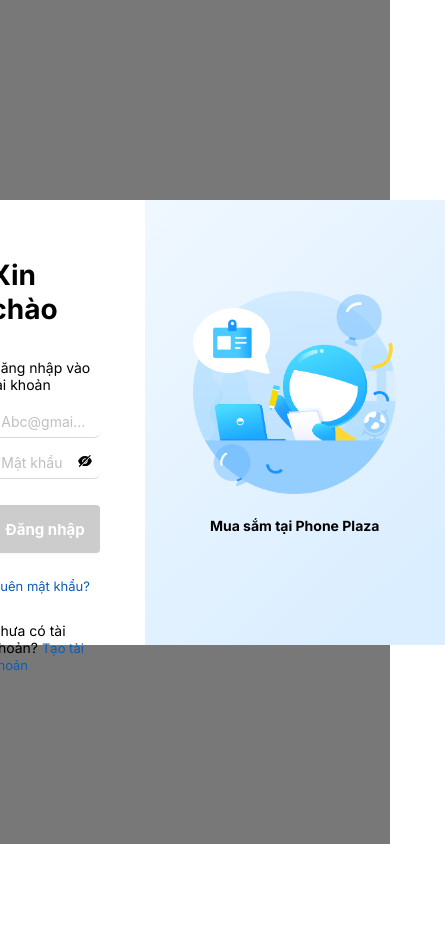
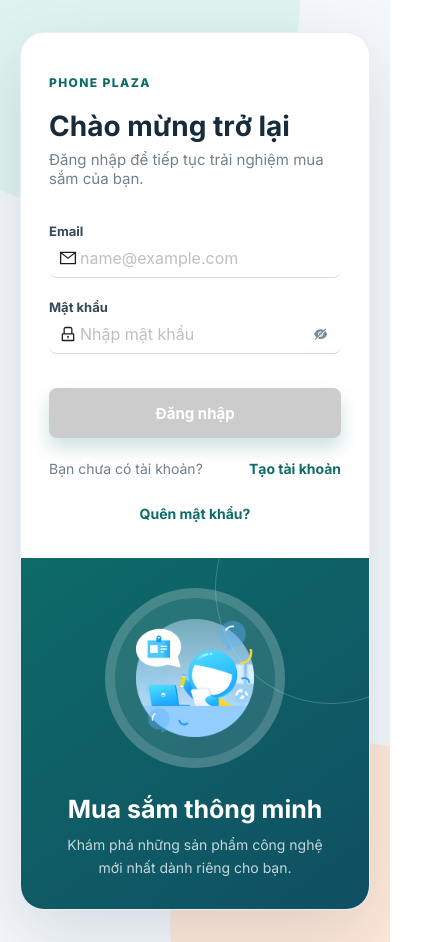
Before and after one commit to quangngo1122/mobile-shop, a React (Create React App) app in the folder frontend/: page /sign-in in a window 390 px wide. Shown: the whole page, 445 px wide, since content can reach past the window. Before the commit the page ends 844 px from the top, so only its background shows below. Built offline with nearby package versions, Linux system fonts and the light colour scheme.

Commit message:
feat(signIn): thay đổ toàn bội giao diện trang đăng nhập hiện đại hơn, responsive thay cho giao diện cũ đã lỗi thời

```diff
--- a/frontend/src/pages/SignInPage/SignInPage.jsx
+++ b/frontend/src/pages/SignInPage/SignInPage.jsx
@@ -1,5 +1,17 @@
 import React, { useEffect, useState } from "react";
 import {
+  BrandDescription,
+  BrandEyebrow,
+  BrandMark,
+  BrandTitle,
+  FieldGroup,
+  FieldLabel,
+  FormFooter,
+  FormSubtitle,
+  FormTitle,
+  PasswordField,
+  SignInCard,
+  SignInPageWrapper,
   WrapperContainerLeft,
   WrapperContainerRight,
   WrapperTextLight,
@@ -8,7 +20,12 @@
 import ButtonComponent from "../../components/ButtonComponent/ButtonComponent";
 import imageLogin from "../../assets/images/logo-login.png";
 import { Image } from "antd";
-import { EyeFilled, EyeInvisibleFilled } from "@ant-design/icons";
+import {
+  EyeFilled,
+  EyeInvisibleFilled,
+  LockOutlined,
+  MailOutlined,
+} from "@ant-design/icons";
 import { useLocation, useNavigate } from "react-router-dom";
 import * as UserService from "../../services/UserService";
 import { useMutationHooks } from "../../hooks/useMutationHook";
@@ -69,52 +86,47 @@
     });
   };
   return (
-    <div
-      style={{
-        display: "flex",
-        alignItems: "center",
-        justifyContent: "center",
-        background: "rgb(0, 0, 0, 0.53)",
-        height: "100vh",
-      }}
-    >
-      <div
-        style={{
-          width: "800px",
-          height: "445px",
-          borderRadius: "6px",
-          background: "#fff",
-          display: "flex",
-        }}
-      >
+    <SignInPageWrapper>
+      <SignInCard>
         <WrapperContainerLeft>
-          <h1>Xin chào</h1>
-          <p>Đăng nhập vào tài khoản</p>
+          <BrandEyebrow>Phone Plaza</BrandEyebrow>
+          <FormTitle>Chào mừng trở lại</FormTitle>
+          <FormSubtitle>
+            Đăng nhập để tiếp tục trải nghiệm mua sắm của bạn.
+          </FormSubtitle>
+          <FieldGroup>
+            <FieldLabel htmlFor="email">Email</FieldLabel>
             <InputForm
-            style={{ marginBottom: "10px" }}
-            placeholder="Abc@gmail.com"
+              id="email"
+              size="large"
+              prefix={<MailOutlined />}
+              placeholder="name@example.com"
               value={email}
               onChange={handleOnchangeEmail}
             />
-          <div style={{ position: "relative" }}>
-            <span
-              onClick={() => setIsShowPassword(!isShowPassword)}
-              style={{
-                zIndex: 10,
-                position: "absolute",
-                top: "4px",
-                right: "8px",
-              }}
-            >
-              {isShowPassword ? <EyeFilled /> : <EyeInvisibleFilled />}
-            </span>
+          </FieldGroup>
+          <FieldGroup>
+            <FieldLabel htmlFor="password">Mật khẩu</FieldLabel>
+            <PasswordField>
               <InputForm
-              placeholder="Mật khẩu"
+                id="password"
+                size="large"
+                prefix={<LockOutlined />}
+                placeholder="Nhập mật khẩu"
                 type={isShowPassword ? "text" : "password"}
                 value={password}
                 onChange={handleOnchangePassword}
               />
-          </div>
+              <button
+                type="button"
+                className="password-toggle"
+                aria-label={isShowPassword ? "Ẩn mật khẩu" : "Hiện mật khẩu"}
+                onClick={() => setIsShowPassword(!isShowPassword)}
+              >
+                {isShowPassword ? <EyeFilled /> : <EyeInvisibleFilled />}
+              </button>
+            </PasswordField>
+          </FieldGroup>
           {data?.status === "ERR" && (
             <span style={{ color: "red" }}>{data?.message}</span>
           )}
@@ -124,12 +136,13 @@
               onClick={handleSignIn}
               size={40}
               styleButton={{
-                background: "-webkit-linear-gradient(top, #f59000, #fd6e1d)",
-                height: "48px",
+                background: "#0d6b68",
+                height: "50px",
                 width: "100%",
                 border: "none",
-                borderRadius: "4px",
-                margin: "26px 0 10px",
+                borderRadius: "8px",
+                margin: "14px 0 20px",
+                boxShadow: "0 10px 18px rgba(13, 107, 104, 0.2)",
               }}
               textbutton={"Đăng nhập"}
               styletextbutton={{
@@ -139,28 +152,33 @@
               }}
             ></ButtonComponent>
           </Loading>
-          <p>
-            <WrapperTextLight>Quên mật khẩu?</WrapperTextLight>
-          </p>
-          <p>
-            Chưa có tài khoản?{" "}
+          <FormFooter>
+            <span>Bạn chưa có tài khoản?</span>
             <WrapperTextLight onClick={handleNavigateSignUp}>
               Tạo tài khoản
             </WrapperTextLight>
+          </FormFooter>
+          <p style={{ margin: "28px 0 0", textAlign: "center" }}>
+            <WrapperTextLight>Quên mật khẩu?</WrapperTextLight>
           </p>
         </WrapperContainerLeft>
         <WrapperContainerRight>
+          <BrandMark>
             <Image
               src={imageLogin}
               preview={false}
-            alt="image-login"
-            height="203px"
-            width="203px"
+              alt="Phone Plaza"
+              height="118px"
+              width="118px"
             />
-          <h4>Mua sắm tại Phone Plaza</h4>
+          </BrandMark>
+          <BrandTitle>Mua sắm thông minh</BrandTitle>
+          <BrandDescription>
+            Khám phá những sản phẩm công nghệ mới nhất dành riêng cho bạn.
+          </BrandDescription>
         </WrapperContainerRight>
-      </div>
-    </div>
+      </SignInCard>
+    </SignInPageWrapper>
   );
 };
 
--- a/frontend/src/pages/SignInPage/style.js
+++ b/frontend/src/pages/SignInPage/style.js
@@ -1,28 +1,186 @@
 import styled from "styled-components";
 
+export const SignInPageWrapper = styled.main`
+  min-height: 100vh;
+  display: flex;
+  align-items: center;
+  justify-content: center;
+  padding: 32px 20px;
+  background: #f4f7fb;
+  position: relative;
+  overflow: hidden;
+
+  &::before,
+  &::after {
+    content: "";
+    position: absolute;
+    border-radius: 50%;
+    pointer-events: none;
+  }
+
+  &::before {
+    width: 420px;
+    height: 420px;
+    top: -210px;
+    left: -120px;
+    background: #dff4f0;
+  }
+
+  &::after {
+    width: 360px;
+    height: 360px;
+    right: -140px;
+    bottom: -160px;
+    background: #ffe8d8;
+  }
+`;
+
+export const SignInCard = styled.section`
+  width: min(940px, 100%);
+  min-height: 590px;
+  display: grid;
+  grid-template-columns: minmax(0, 1.08fr) minmax(320px, 0.92fr);
+  position: relative;
+  z-index: 1;
+  overflow: hidden;
+  border: 1px solid rgba(18, 42, 66, 0.08);
+  border-radius: 24px;
+  background: #ffffff;
+  box-shadow: 0 24px 70px rgba(31, 55, 78, 0.14);
+
+  @media (max-width: 720px) {
+    grid-template-columns: 1fr;
+    min-height: auto;
+  }
+`;
+
 export const WrapperContainerLeft = styled.div`
-  flex: 1;
-  padding: 40px 45px 24px;
+  padding: 62px 64px 52px;
   display: flex;
   flex-direction: column;
+
+  @media (max-width: 720px) {
+    padding: 42px 28px 36px;
+  }
 `;
 
 export const WrapperContainerRight = styled.div`
-  width: 300px;
-  background: linear-gradient(
-    136deg,
-    rgb(240, 248, 255) -1%,
-    rgb(219, 238, 255) 85%
-  );
+  min-height: 100%;
+  padding: 42px;
+  color: #ffffff;
+  background: linear-gradient(145deg, #0d6b68 0%, #104f63 100%);
   display: flex;
   justify-content: center;
   flex-direction: column;
   align-items: center;
-  gap: 4px;
+  text-align: center;
+  position: relative;
+
+  &::before {
+    content: "";
+    width: 230px;
+    height: 230px;
+    position: absolute;
+    top: -86px;
+    right: -78px;
+    border: 1px solid rgba(255, 255, 255, 0.2);
+    border-radius: 50%;
+  }
+
+  @media (max-width: 720px) {
+    min-height: 210px;
+    padding: 30px 24px;
+  }
 `;
 
 export const WrapperTextLight = styled.span`
-  color: rgb(13, 92, 182);
-  font-size: 13px;
+  color: #0d6b68;
+  font-size: 14px;
+  font-weight: 700;
   cursor: pointer;
 `;
+
+export const BrandEyebrow = styled.span`
+  margin-bottom: 20px;
+  color: #0d6b68;
+  font-size: 12px;
+  font-weight: 800;
+  letter-spacing: 1.4px;
+  text-transform: uppercase;
+`;
+
+export const FormTitle = styled.h1`
+  margin: 0 0 8px;
+  color: #172b3a;
+  font-size: clamp(28px, 4vw, 36px);
+  line-height: 1.15;
+  letter-spacing: 0;
+`;
+
+export const FormSubtitle = styled.p`
+  margin: 0 0 34px;
+  color: #71808c;
+  font-size: 15px;
+`;
+
+export const FieldLabel = styled.label`
+  margin: 0 0 8px;
+  color: #344957;
+  font-size: 13px;
+  font-weight: 700;
+`;
+
+export const FieldGroup = styled.div`
+  margin-bottom: 20px;
+`;
+
+export const PasswordField = styled.div`
+  position: relative;
+
+  .password-toggle {
+    position: absolute;
+    top: 50%;
+    right: 14px;
+    z-index: 2;
+    padding: 0;
+    border: 0;
+    color: #78909c;
+    background: transparent;
+    cursor: pointer;
+    transform: translateY(-50%);
+  }
+`;
+
+export const FormFooter = styled.div`
+  display: flex;
+  align-items: center;
+  justify-content: space-between;
+  margin-top: 2px;
+  color: #71808c;
+  font-size: 14px;
+`;
+
+export const BrandMark = styled.div`
+  width: 160px;
+  height: 160px;
+  display: grid;
+  place-items: center;
+  margin-bottom: 26px;
+  border: 10px solid rgba(255, 255, 255, 0.14);
+  border-radius: 50%;
+  background: rgba(255, 255, 255, 0.11);
+`;
+
+export const BrandTitle = styled.h2`
+  margin: 0 0 10px;
+  font-size: 25px;
+  letter-spacing: 0;
+`;
+
+export const BrandDescription = styled.p`
+  max-width: 260px;
+  margin: 0;
+  color: rgba(255, 255, 255, 0.76);
+  font-size: 14px;
+  line-height: 1.6;
+`;
```
Also changed, not shown: 1 other file (tests, documents, lock files or other folders). Lines whose indentation alone changed are shown as unchanged.
